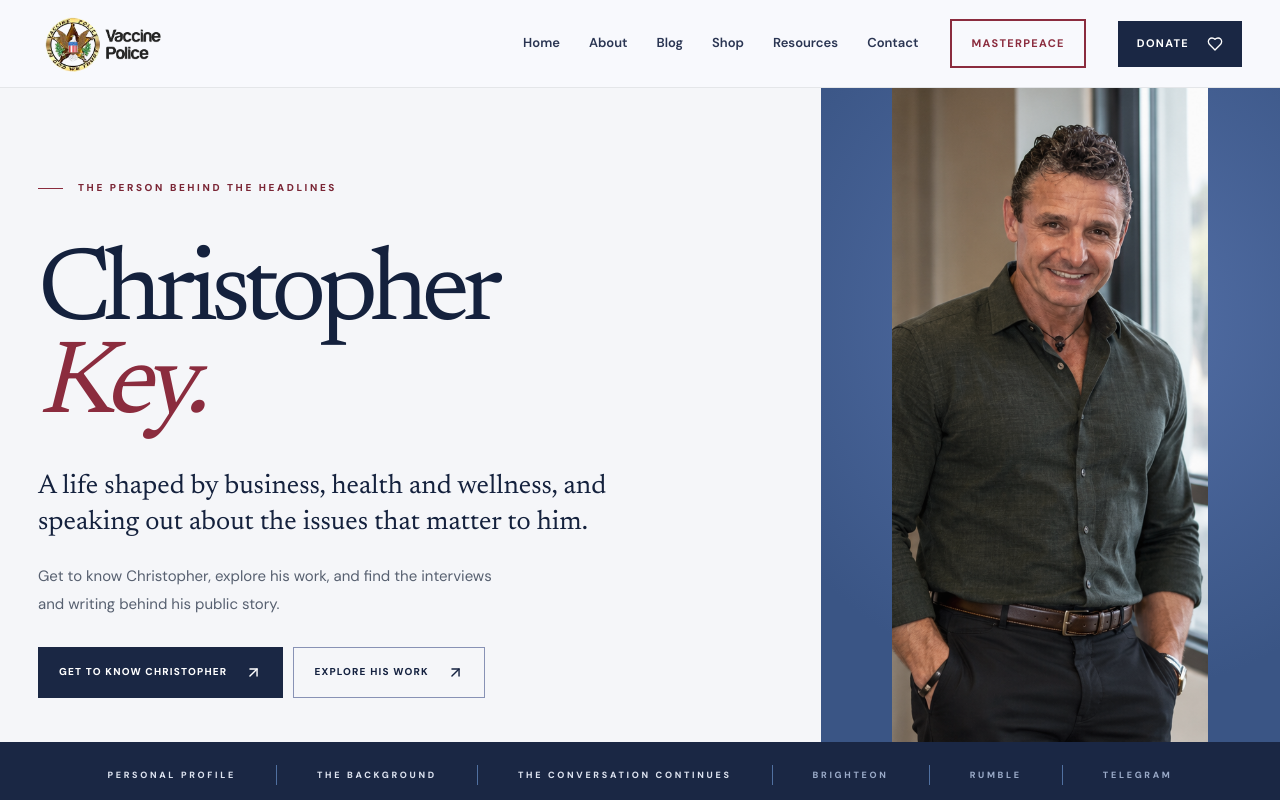
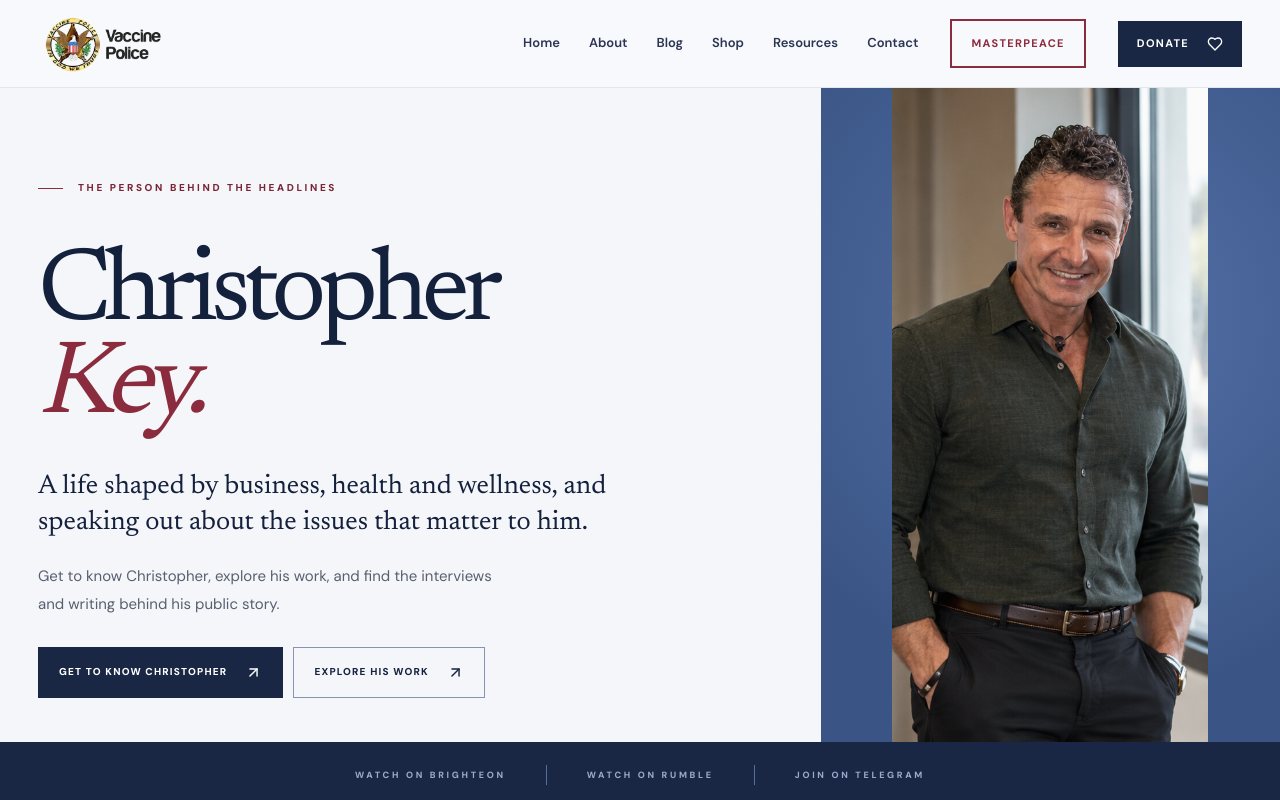
Before and after one commit to AppStudioPros/chris-iskey, a Next.js app: page / in a window 1280 px wide. Shown: the top 800 px of the page. Built offline with nearby package versions, Linux system fonts and the light colour scheme.

Commit message:
Chapter-band: replace static text with Brighteon/Rumble/Telegram links

```diff
--- a/app/page.tsx
+++ b/app/page.tsx
@@ -5,7 +5,7 @@ import { site,posts,dateLabel } from '@/lib/content';
 import {ContactForm} from '@/components/ContactForm';
 export default function Home(){return <>
 <section className="hero"><div className="container hero-grid"><div className="hero-copy"><div className="eyebrow"><span className="eyebrow-line"/> THE PERSON BEHIND THE HEADLINES</div><h1>Christopher<br/><em>Key.</em></h1><p className="hero-lead">A life shaped by business, health and wellness, and speaking out about the issues that matter to him.</p><p className="hero-sub">Get to know Christopher, explore his work, and find the interviews and writing behind his public story.</p><div className="button-row"><Link className="button button-dark" href="/about">GET TO KNOW CHRISTOPHER <ArrowUpRight size={17}/></Link><Link className="button button-outline" href="/about">EXPLORE HIS WORK <ArrowUpRight size={17}/></Link></div></div><div className="hero-portrait"><div className="portrait-frame"><div className="portrait-fallback"><span>CK</span></div><img src={site.portrait} alt="Christopher Key"/></div></div></div></section>
-<div className="chapter-band"><div className="container" style={{justifyContent:'center'}}><span>PERSONAL PROFILE</span><span className="band-divider"/><span>THE BACKGROUND</span><span className="band-divider"/><span>THE CONVERSATION CONTINUES</span><span className="band-divider"/><a href="https://www.brighteon.com/channels/vaccinepolice/home" target="_blank" rel="noopener noreferrer" className="band-social-link">BRIGHTEON</a><span className="band-divider"/><a href="https://rumble.com/user/VaccinePolice" target="_blank" rel="noopener noreferrer" className="band-social-link">RUMBLE</a><span className="band-divider"/><a href="https://t.me/vaccinepolice" target="_blank" rel="noopener noreferrer" className="band-social-link">TELEGRAM</a></div></div>
+<div className="chapter-band"><div className="container" style={{justifyContent:'center'}}><a href="https://www.brighteon.com/channels/vaccinepolice/home" target="_blank" rel="noopener noreferrer" className="band-social-link">WATCH ON BRIGHTEON</a><span className="band-divider"/><a href="https://rumble.com/user/VaccinePolice" target="_blank" rel="noopener noreferrer" className="band-social-link">WATCH ON RUMBLE</a><span className="band-divider"/><a href="https://t.me/vaccinepolice" target="_blank" rel="noopener noreferrer" className="band-social-link">JOIN ON TELEGRAM</a></div></div>
 <section id="story" className="section story-section"><div className="container story-grid"><div><div className="section-index"><span>01</span><span>THE PERSON</span></div><h2>There's more<br/>to <em>the story.</em></h2></div><div className="story-body"><span className="gold-rule"/><p className="large-text">Christopher's path has taken him from the world of fitness and wellness businesses to a very public role in advocacy and media.</p><p>Christopher owned Steel City Fitness, co-owned SWATS, and founded Health Management Systems. His interviews and writing document his views on public policy and health issues.</p><p>This site brings those chapters together in one place, with room for the work and interests that come next.</p><Link href="/about" className="text-link">READ CHRISTOPHER'S BIOGRAPHY <ArrowUpRight size={18}/></Link></div></div></section>
 <section className="section experience-section"><div className="container"><div className="section-head"><div><div className="section-index"><span>02</span><span>BACKGROUND & EXPERIENCE</span></div><h2>Work that shaped<br/><em>his path.</em></h2></div></div><div className="experience-grid"><article className="experience-card feature"><span className="card-num">01 / HEALTH & WELLNESS</span><div><h3>Steel City<br/>Fitness</h3><p>Christopher's existing biography describes his ownership of a health club focused on fitness and wellness.</p></div><Link href="/about" aria-label="Read about Steel City Fitness"><ArrowUpRight size={24}/></Link></article><article className="experience-card"><span className="card-num">02 / BUSINESS</span><div><h3>SWATS</h3><p>His published background names him as a former co-owner of SWATS.</p></div><Link href="/about" aria-label="Read about SWATS"><ArrowUpRight size={22}/></Link></article><article className="experience-card"><span className="card-num">03 / ENTREPRENEURSHIP</span><div><h3>Health Management Systems</h3><p>A business Christopher says he started around body-composition measurement.</p></div><Link href="/about" aria-label="Read about Health Management Systems"><ArrowUpRight size={22}/></Link></article></div></div></section>
 <section className="media-spotlight"><div className="container media-layout"><div className="media-left"><div className="section-index light"><span>03</span><span>MEDIA & THE PUBLIC RECORD</span></div><h2>Watch.<br/>Listen.<br/><em>Explore.</em></h2><p>Interviews, recorded conversations and published material from Christopher's archive, organized in a way that's easier to discover.</p><Link href="/blog" className="button button-light">EXPLORE MEDIA <ArrowUpRight size={17}/></Link></div><div className="media-right"><Link href="/blog" aria-label="Explore media archive" className="media-art"><div className="media-orbit orbit-one"/><div className="media-orbit orbit-two"/><span className="media-art-small">CHRISTOPHER KEY / MEDIA ARCHIVE</span><div className="media-play"><Play fill="currentColor" size={26}/></div><span className="media-art-bottom">CONVERSATIONS THAT MADE THE RECORD.</span></Link></div></div></section>
```
